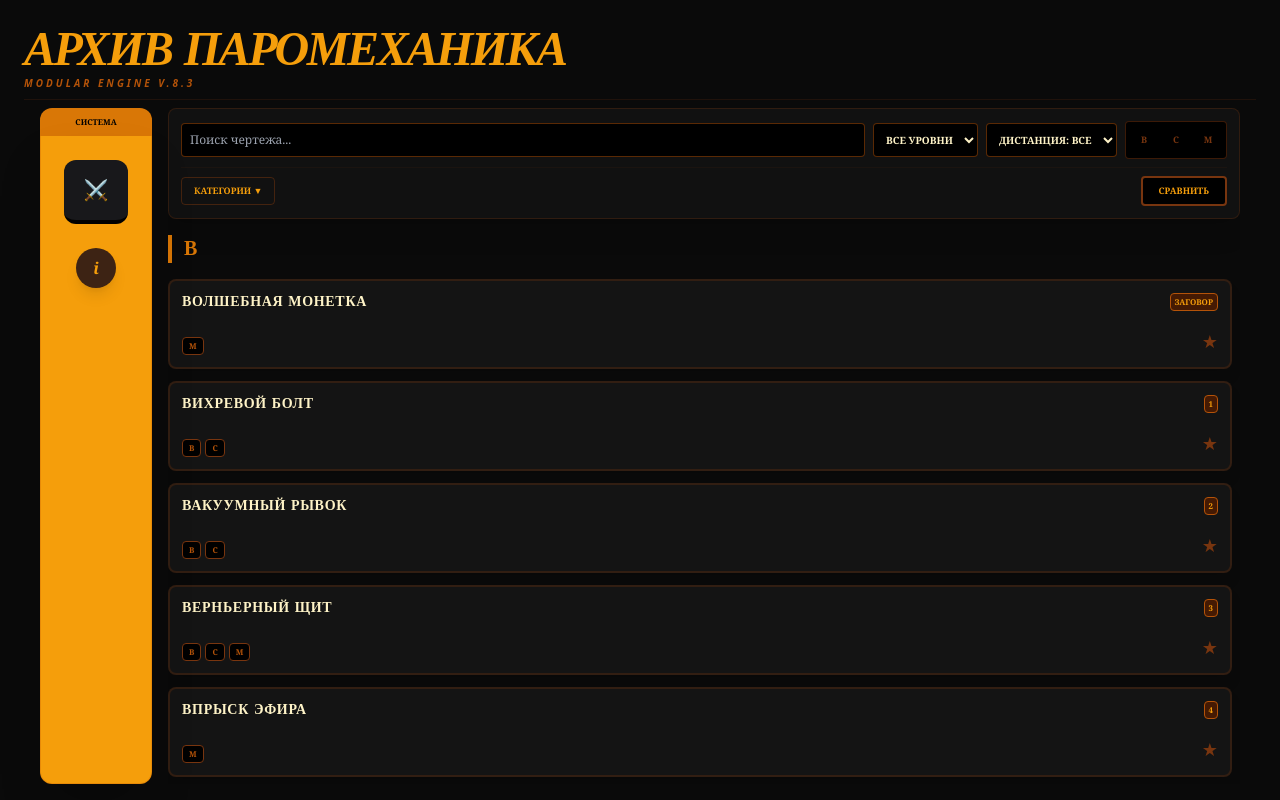
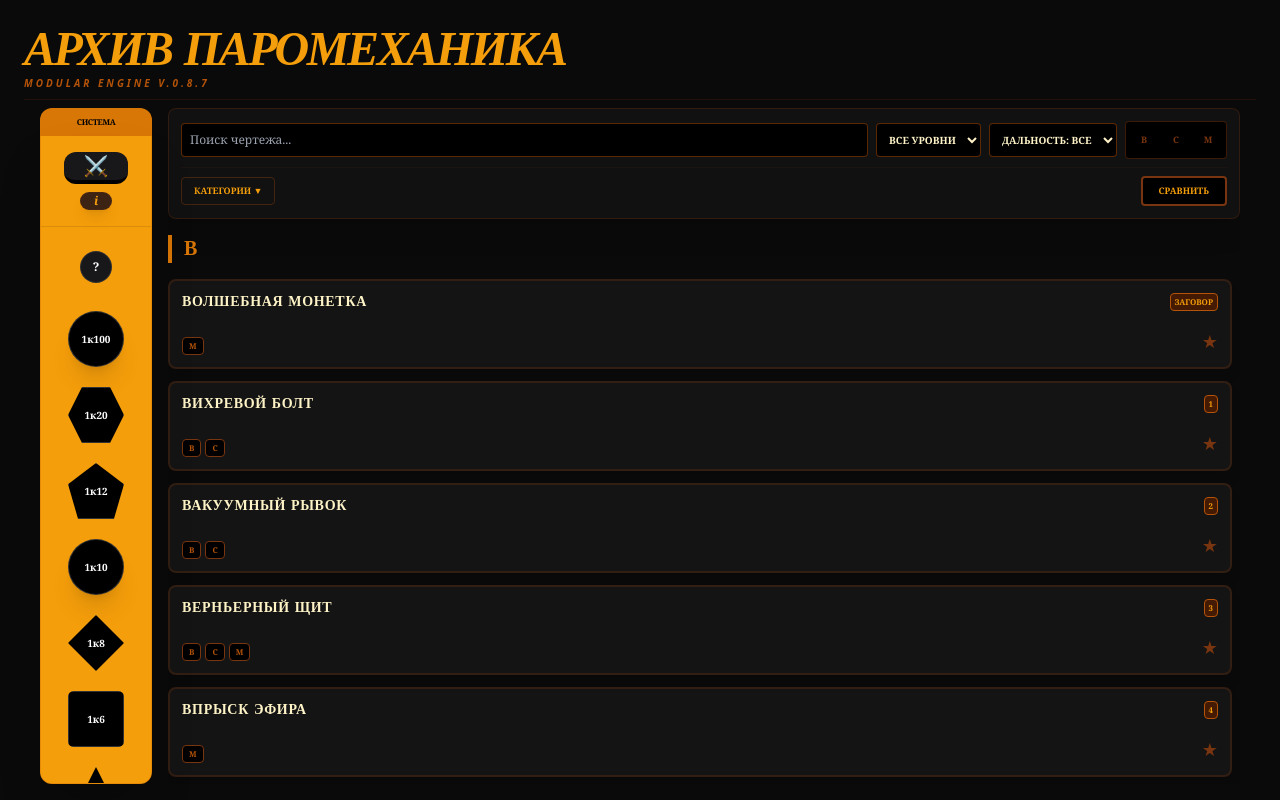
Before and after one commit to Whykenns110/spells_pm, a React (Vite) app: page / in a window 1280 px wide. Built offline with nearby package versions, Linux system fonts and the light colour scheme.

Commit message:
fix postcss for tailwind v4

```diff
--- a/src/App.jsx
+++ b/src/App.jsx
@@ -4,7 +4,8 @@ import { getSpellTheme } from "./utils/themeEngine";
 import SpellCard from "./components/SpellCard";
 import SpellModal from "./components/SpellModal";
 import CombatMode from "./modules/CombatMode";
-import ikona from "./ikona.jpg"; // Путь к твоей картинке
+import DiceRoller from "./components/DiceRoller"; // Подключили кости
+import ikona from "./ikona.jpg";
 
 export default function App() {
   const [search, setSearch] = useState("");
@@ -71,19 +72,22 @@ export default function App() {
         <div className="max-w-[1400px] mx-auto border-b border-amber-900/20 pb-2">
           <h1 className="text-3xl md:text-5xl font-black text-amber-500 uppercase italic tracking-tighter">АРХИВ ПАРОМЕХАНИКА</h1>
           <div className="flex justify-between items-center mt-1">
-            <p className="text-amber-700 text-[10px] uppercase tracking-[0.3em] font-sans font-bold italic">Modular Engine v.8.3</p>
+            <p className="text-amber-700 text-[10px] uppercase tracking-[0.3em] font-sans font-bold italic">Modular Engine v.0.8.7</p>
           </div>
         </div>
       </header>
 
       <div className="flex gap-4 px-4 md:px-10 pb-4 max-w-[1600px] mx-auto w-full flex-grow overflow-hidden relative">
+        {/* ЛЕВАЯ ПАНЕЛЬ С ДАЙСАМИ */}
         <div className="w-20 md:w-28 flex-shrink-0 flex flex-col h-full z-[200]">
-          <div className="bg-amber-600 py-2 rounded-t-xl text-center font-black text-[8px] text-black uppercase">Система</div>
-          <div className="bg-amber-500 flex-grow flex flex-col items-center py-6 gap-6 rounded-b-xl border-x border-b border-amber-600/50 shadow-2xl">
+          <div className="bg-amber-600 py-2 rounded-t-xl text-center font-black text-[8px] text-black uppercase tracking-tighter">Система</div>
+          <div className="bg-amber-500 flex-grow flex flex-col items-center py-4 rounded-b-xl border-x border-b border-amber-600/50 shadow-2xl overflow-y-auto no-scrollbar">
             <button onClick={() => setIsCombatMode(!isCombatMode)} className={`w-12 h-12 md:w-16 md:h-16 rounded-xl flex items-center justify-center transition-all border-b-4 ${isCombatMode ? 'bg-red-700 border-red-950 translate-y-1' : 'bg-zinc-900 border-black hover:bg-zinc-800'}`}>
               <span className="text-white text-xl">⚔️</span>
             </button>
-            <button onClick={() => setShowCombatInfo(true)} className="w-10 h-10 bg-[#3d2314] rounded-full flex items-center justify-center text-amber-500 font-black italic shadow-lg hover:bg-black transition-colors">i</button>
+            <button onClick={() => setShowCombatInfo(true)} className="mt-2 w-8 h-8 bg-[#3d2314] rounded-full flex items-center justify-center text-amber-500 font-black italic text-xs shadow-lg hover:bg-black transition-colors border border-amber-900/20">i</button>
+            <div className="w-full border-t border-black/10 my-4"></div>
+            <DiceRoller />
           </div>
         </div>
 
@@ -92,15 +96,13 @@ export default function App() {
             <div className="bg-[#111] p-3 border border-amber-900/30 rounded-lg shadow-xl w-full max-w-[1200px] z-[150]">
               <div className="flex flex-wrap gap-2 items-center mb-2">
                 <input type="text" placeholder="Поиск чертежа..." className="bg-black border border-amber-700/50 p-2 rounded text-amber-100 flex-grow text-xs outline-none focus:border-amber-500 transition-colors" value={search} onChange={e => setSearch(e.target.value)} />
-
                 <select className="bg-black border border-amber-700/50 p-2 rounded text-amber-100 text-[10px] font-bold uppercase outline-none cursor-pointer hover:border-amber-500" value={levelFilter} onChange={e => setLevelFilter(e.target.value)}>
                   <option value="all">Все уровни</option>
                   <option value="Заговор">Заговоры</option>
                   {[1, 2, 3, 4].map(l => <option key={l} value={String(l)}>{l} уровень</option>)}
                 </select>
-
                 <select className="bg-black border border-amber-700/50 p-2 rounded text-amber-100 text-[10px] font-bold uppercase outline-none cursor-pointer hover:border-amber-500" value={distFilter} onChange={e => setDistFilter(e.target.value)}>
-                  <option value="all">Дистанция: Все</option>
+                  <option value="all">Дальность: Все</option>
                   <option value="self">На себя</option>
                   <option value="touch">Касание</option>
                   <option value="30">До 30 фт</option>
@@ -108,7 +110,6 @@ export default function App() {
                   <option value="120">61-120 фт</option>
                   <option value="long">120+ фт</option>
                 </select>
-
                 <div className="flex bg-black border border-amber-900/50 rounded p-1 gap-1">
                   {['В', 'С', 'М'].map(c => (
                     <button key={c} onClick={() => setCompFilter(p => p.includes(c) ? p.filter(x => x !== c) : [...p, c])} className={`w-7 h-7 rounded text-[9px] font-black transition-all ${compFilter.includes(c) ? 'bg-amber-600 text-black shadow-inner' : 'text-amber-900 hover:text-amber-700'}`}>{c}</button>
@@ -117,7 +118,6 @@ export default function App() {
               </div>
               <div className="flex gap-2 items-center border-t border-amber-900/10 pt-2 relative">
                   <button onClick={() => setShowCategories(!showCategories)} className={`px-3 py-1.5 border rounded font-bold text-[9px] uppercase transition-all ${showCategories ? 'bg-amber-500 text-black' : 'border-amber-800/40 text-amber-500 hover:border-amber-500'}`}>Категории ▼</button>
-
                   <div className="ml-auto flex gap-1">
                     <button onClick={() => { if(compareMode && compareList.length >= 2) setShowCompareResults(true); setCompareMode(!compareMode); }} className={`px-4 py-1.5 rounded font-black border-2 text-[9px] transition-all ${compareMode ? 'bg-amber-500 text-black border-white shadow-lg' : 'bg-black text-amber-500 border-amber-900 hover:border-amber-500'}`}>
                       {compareMode ? `АНАЛИЗ (${compareList.length}/3)` : 'СРАВНИТЬ'}
@@ -126,7 +126,6 @@ export default function App() {
                       <button onClick={() => { setCompareMode(false); setCompareList([]); }} className="px-2 py-1.5 bg-red-950 text-red-500 rounded border-2 border-red-900 text-[9px] font-black hover:bg-red-800 transition-all">❌</button>
                     )}
                   </div>
-
                   {showCategories && (
                     <div className="absolute top-full left-0 mt-2 bg-[#efe7d6] text-black rounded-lg shadow-2xl z-[500] p-4 border-2 border-amber-700 w-[500px] grid grid-cols-3 gap-4 animate-in zoom-in-95 duration-200">
                         {Object.entries(categories).map(([cat, subs]) => (
@@ -156,12 +155,11 @@ export default function App() {
                     </div>
                   ))}
                 </main>
-
                 <aside className="w-full lg:w-[260px] sticky top-0 h-fit space-y-4">
                   <div className="bg-black border-2 border-amber-900/40 rounded-lg overflow-hidden shadow-2xl">
                     <img src={ikona} alt="Механик" className="w-full h-auto object-cover grayscale opacity-80" />
                     <div className="bg-amber-900/10 p-2 text-center border-t border-amber-900/20">
-                      <p className="text-[8px] text-amber-600 font-black uppercase tracking-widest italic">Personal Link Established</p>
+                      <p className="text-[8px] text-amber-600 font-black uppercase tracking-widest italic">Портрет паромеханика 1872г.</p>
                     </div>
                   </div>
                   <div className="bg-[#111] p-3 border border-amber-600/20 rounded-lg shadow-2xl">
--- /dev/null
+++ b/src/components/DiceRoller.jsx
@@ -0,0 +1,58 @@
+import React, { useState } from 'react';
+
+const Die = ({ sides, clip, isRound }) => {
+  const [result, setResult] = useState(`1к${sides}`);
+
+  const roll = () => {
+    const val = Math.floor(Math.random() * sides) + 1;
+    setResult(val);
+  };
+
+  return (
+    <div className="relative flex items-center group">
+      <button
+        onClick={roll}
+        className={`w-12 h-12 md:w-14 md:h-14 bg-black text-white flex items-center justify-center text-[10px] font-black border border-white/20 hover:border-white transition-all active:scale-90 shadow-xl ${isRound ? 'rounded-full' : ''}`}
+        style={{ clipPath: clip }}
+      >
+        {result}
+      </button>
+      <button
+        onClick={(e) => {
+          e.stopPropagation();
+          setResult(`1к${sides}`);
+        }}
+        className="absolute -right-5 w-4 h-4 bg-red-900 text-white text-[8px] rounded-full flex items-center justify-center opacity-0 group-hover:opacity-100 transition-opacity hover:bg-red-600 border border-black z-10"
+      >
+        ×
+      </button>
+    </div>
+  );
+};
+
+export default function DiceRoller() {
+  const diceConfig = [
+    { sides: 100, isRound: true },
+    { sides: 20, clip: "polygon(25% 0%, 75% 0%, 100% 50%, 75% 100%, 25% 100%, 0% 50%)" },
+    { sides: 12, clip: "polygon(50% 0%, 100% 38%, 82% 100%, 18% 100%, 0% 38%)" },
+    { sides: 10, isRound: true },
+    { sides: 8, clip: "polygon(50% 0%, 100% 50%, 50% 100%, 0% 50%)" },
+    { sides: 6, clip: "inset(0% round 10%)" },
+    { sides: 4, clip: "polygon(50% 0%, 100% 100%, 0% 100%)" },
+  ];
+
+  return (
+    <div className="flex flex-col items-center gap-5 mt-2">
+      <button
+        onClick={() => alert("ТЕРМИНАЛ УДАЧИ:\n1. Нажми на кость для броска.\n2. Нажми на крестик для сброса.")}
+        className="w-8 h-8 bg-zinc-900 rounded-full flex items-center justify-center text-white font-bold text-xs border border-white/10 hover:bg-black transition-colors mb-2"
+      >
+        ?
+      </button>
+
+      {diceConfig.map(d => (
+        <Die key={d.sides} {...d} />
+      ))}
+    </div>
+  );
+}
```
